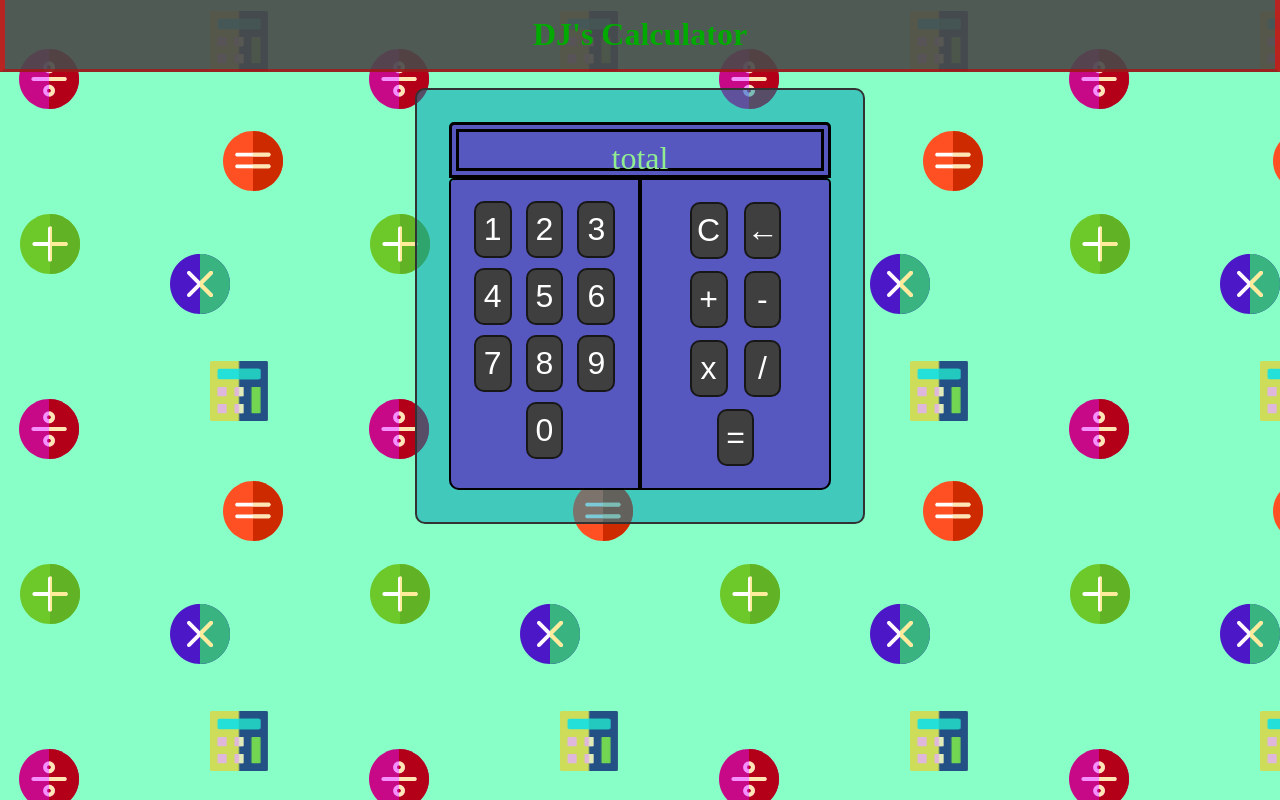
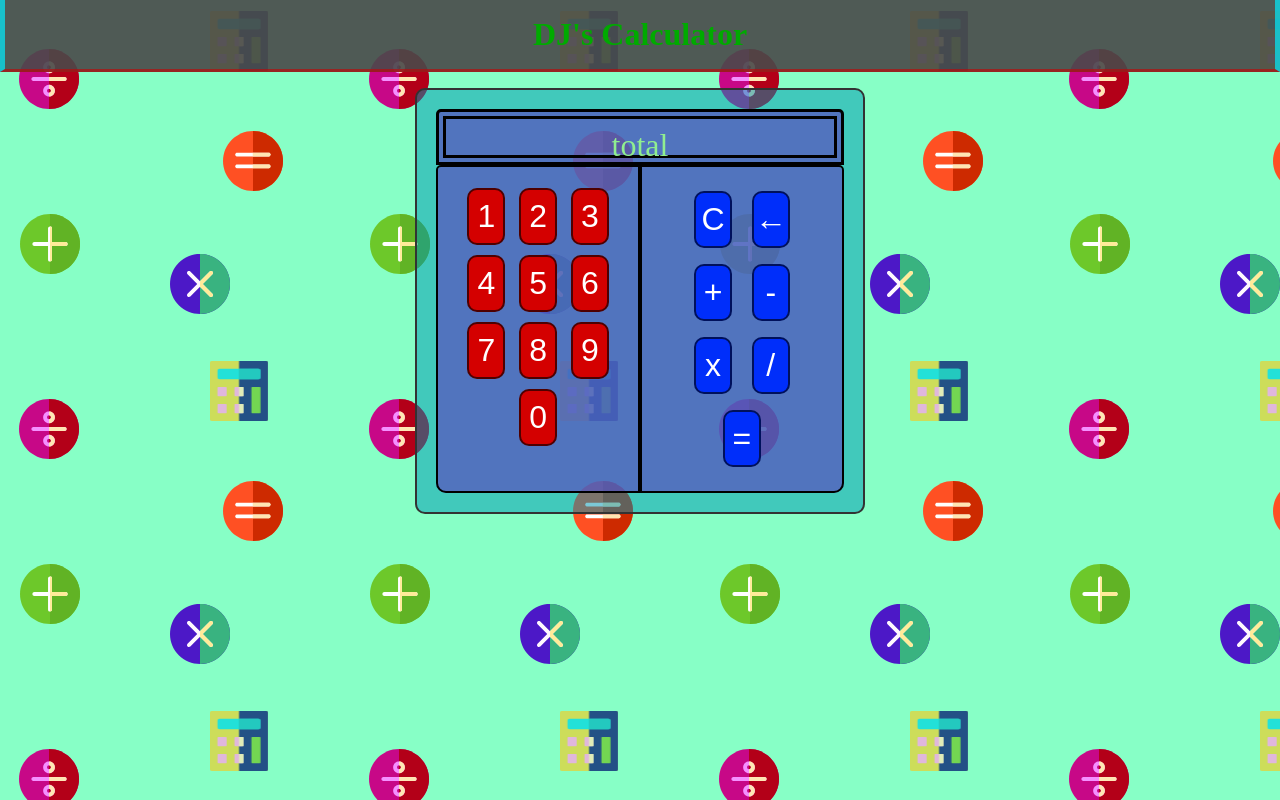
Before and after one commit to Drock15/Calculator-web-app, a plain HTML site: page index.html in a window 1280 px wide. Drawn offline with Linux system fonts and the light colour scheme.

Commit message:
Calculator functionality fully operational & styled buttons

```diff
--- a/css/styles.css
+++ b/css/styles.css
@@ -30,8 +30,8 @@ input:hover {
 #main-header {
   text-align: center;
   border-bottom: 3px solid rgba(201, 0, 0, 0.596);
-  border-left: 5px solid rgba(255, 0, 0, 0.596);
-  border-right: 5px solid rgba(255, 0, 0, 0.596);
+  border-left: 5px solid rgba(0, 238, 255, 0.692);
+  border-right: 5px solid rgba(0, 238, 255, 0.692);
   background: rgba(73, 73, 73, 0.904);
   padding: 1rem;
   color: rgb(0, 170, 0);
@@ -40,7 +40,7 @@ input:hover {
 /* Container */
 .container {
   margin: 1rem auto;
-  padding: 2rem;
+  padding: 1.2rem;
   border: 2px solid #333;
   border-radius: 10px;
   width: 450px;
@@ -54,7 +54,7 @@ input:hover {
   border-top-left-radius: 5px;
   border-top-right-radius: 5px;
   padding: 0.5rem;
-  background: rgb(87, 87, 192);
+  background: rgba(87, 87, 192, 0.74);
   height: 7vh;
   color: lightgreen;
   font-size: 2rem;
@@ -67,7 +67,7 @@ input:hover {
 
 .calculator-btn__container {
   display: flex;
-  background: rgb(87, 87, 192);
+  background: rgba(87, 87, 192, 0.74);
   border-radius: 10px;
 }
 
@@ -84,7 +84,7 @@ input:hover {
   width: 37.8px;
   height: 57px;
   margin: 5px;
-  background: rgb(63, 63, 63);
+  background: rgb(212, 0, 0);
   color: white;
   border: 2px solid rgba(0, 0, 0, 0.63);
   border-radius: 10px;
@@ -92,7 +92,8 @@ input:hover {
 }
 
 #number-btns input:hover {
-  background: rgba(51, 51, 51, 0.678);
+  background: white;
+  color: rgb(212, 0, 0);
   border-color: rgba(0, 128, 0, 0.712);
 }
 
@@ -108,14 +109,15 @@ input:hover {
   font-size: 2rem;
   width: 37.8px;
   height: 57px;
-  margin: 6px;
-  background: rgb(63, 63, 63);
+  margin: 8px;
+  background: rgb(0, 46, 250);
   color: white;
   border: 2px solid rgba(0, 0, 0, 0.63);
   border-radius: 10px;
 }
 
 #number-functions input:hover {
-  background: rgba(51, 51, 51, 0.678);
+  background: white;
+  color: rgb(0, 46, 250);
   border-color: rgba(0, 128, 0, 0.712);
 }
--- a/js/modules/calc.js
+++ b/js/modules/calc.js
@@ -17,6 +17,9 @@ const Calculate = (_ => {
         );
         pendingNumbersArray.length = 0;
         pendingNumbersArray.push(lastNumberTotal);
+      } else if (event.target.value === "←") {
+        pendingNumbersArray.pop();
+        calculatorTotalScreen.innerHTML = pendingNumbersArray.join("");
       } else {
         checkValue(event.target.value);
       }
```
